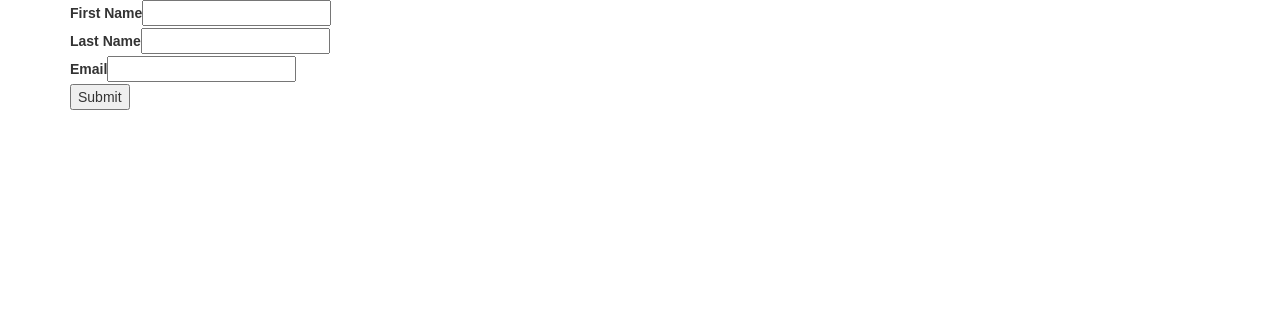
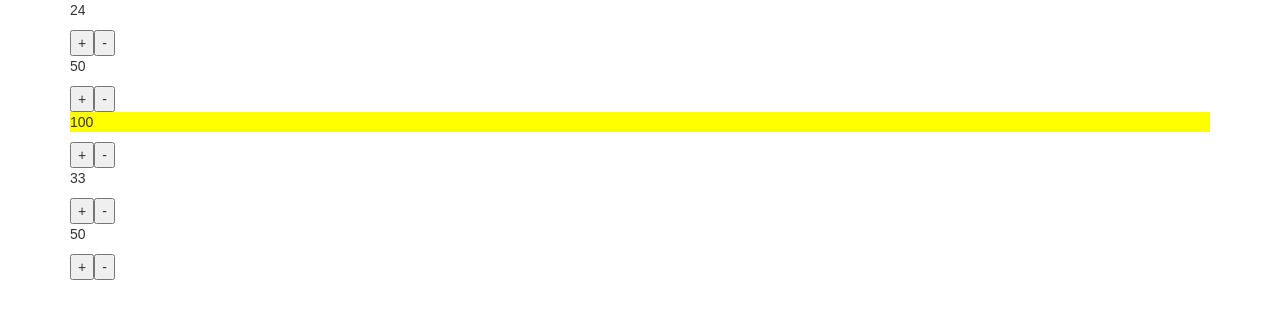
Before and after one commit to KyeBuff/learning_react, a React (Create React App) app: page / in a window 1280 px wide. Shown: the top 318 px of the page. Built offline with nearby package versions, Linux system fonts and the light colour scheme.

Commit message:
finished counter challenge

```diff
--- a/src/App.jsx
+++ b/src/App.jsx
@@ -1,14 +1,14 @@
 import React, { Component } from 'react';
 import './App.css';
-import Form from './lifting/Form';
+import Max from './lifting/Max';
 
-let fields = ["First Name", "Last Name", "Email"];
+const numbers = [24, 50, 100, 33, 50];
 
 class App extends Component {
   render() {
     return (
     	<div className="container">
-    	 	<Form fields={ fields } />
+    	 	<Max count={ numbers } max={1000} />
     	</div>
     );
   }
--- /dev/null
+++ b/src/lifting/Max.jsx
@@ -0,0 +1,60 @@
+import React, { Component } from 'react';
+import Counter from '../state-challenges/Counter.jsx';
+
+class Max extends Component {
+
+	constructor(props) {
+		super(props);
+		this.state = {
+			numbers: props.count,
+		}
+		this.handleIncrement = this.handleIncrement.bind(this);
+		this.handleDecrement = this.handleDecrement.bind(this);
+	}
+
+	handleIncrement(i) {
+		let arr = this.state.numbers.slice();
+
+		if(this.state.numbers[i] < this.props.max) {
+			arr[i] += 1;
+			this.setState({numbers: arr});
+		}
+	}
+
+	handleDecrement(i) {
+		let arr = this.state.numbers.slice();
+
+		if(this.state.numbers[i] > 0) {
+			arr[i] -= 1;
+			this.setState({numbers: arr});
+		}
+	}
+
+	getHighest() {
+		return this.state.numbers.reduce((prev, curr) => {
+			return prev > curr ? prev : curr;
+		});
+	}
+
+  render() {
+  	return (
+  		<div>
+  			{
+  				this.props.count.map((el, i) => {
+  					return (
+  						<Counter
+  							key={i} i={i}
+  							value={this.state.numbers[i]}
+  							handleIncrement={this.handleIncrement}
+  							handleDecrement={this.handleDecrement}
+  							highest={this.getHighest() === this.state.numbers[i]}
+  						/>
+  					)
+  				})
+  			}
+  		</div>
+  	);
+  }
+}
+
+export default Max;
--- a/src/state-challenges/Counter.jsx
+++ b/src/state-challenges/Counter.jsx
@@ -1,38 +1,14 @@
-import React, { Component } from 'react';
+import React from 'react';
 
-class Counter extends Component {
-
-	constructor(props) {
-		super(props);
-		this.state = {
-			counter: 0,
+const Counter = (props) => (
+	<div>
+		<p style={
+			{background: props.highest ? 'yellow' : null}
 		}
-
-		this.handleIncrement = this.handleIncrement.bind(this);
-		this.handleDecrement = this.handleDecrement.bind(this);
-	}
-
-	handleIncrement() {
-		if(this.state.counter < this.props.max) {
-			this.setState({counter: this.state.counter + 1});
-		}
-	}
-
-	handleDecrement() {
-		if(this.state.counter > 0) {
-			this.setState({counter: this.state.counter - 1});
-		}
-	}
-
-	render() {
-		return (
-			<div>
-				<p>{this.state.counter}</p>
-				<button onClick={this.handleIncrement}>+</button>
-				<button onClick={this.handleDecrement}>-</button>
-			</div>
-		);
-	}
-}
+		>{props.value}</p>
+		<button onClick={() => {props.handleIncrement(props.i)}}>+</button>
+		<button onClick={() => {props.handleDecrement(props.i)}}>-</button>
+	</div>
+)
 
 export default Counter;
```
Also changed, not shown: src/lifting/Calculator.jsx (added, +54 -0 lines).
